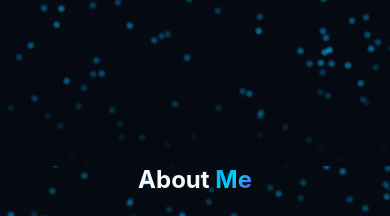
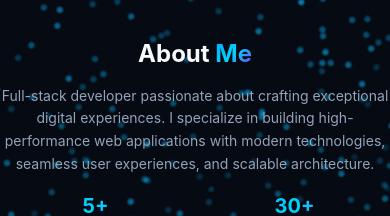
Before and after one commit to JadenRazo/Project-Website, a React (Vite) app in the folder frontend/: page / in a window 390 px wide. Shown: the part 579-795 px from the top of the page. Built offline with nearby package versions, Linux system fonts and the light colour scheme; no server answers.

Commit message:
Fix mobile hero spacing and remove visible gradient line
Reduce mobile hero min-height from 85vh to 70vh for tighter layout on
small screens. Remove the bottom gradient overlay that created a visible
dark line between the hero and about sections.

```diff
--- a/frontend/src/components/sections/portfolio/Hero.tsx
+++ b/frontend/src/components/sections/portfolio/Hero.tsx
@@ -116,7 +116,7 @@ export default function Hero() {
     <section
       id="home"
       ref={containerRef}
-      className="relative w-full min-h-[85vh] sm:min-h-[88vh] overflow-hidden"
+      className="relative w-full min-h-[70vh] sm:min-h-[85vh] overflow-hidden"
     >
       {/* 3D Elements - desktop only */}
       <div className="absolute right-[3%] top-1/2 -translate-y-1/2 hidden xl:block opacity-50 pointer-events-none">
@@ -314,8 +314,6 @@ export default function Hero() {
 
         </div>
 
-      {/* Bottom gradient */}
-      <div className="absolute bottom-0 left-0 right-0 h-24 bg-gradient-to-t from-background to-transparent pointer-events-none" />
     </section>
   )
 }
```
